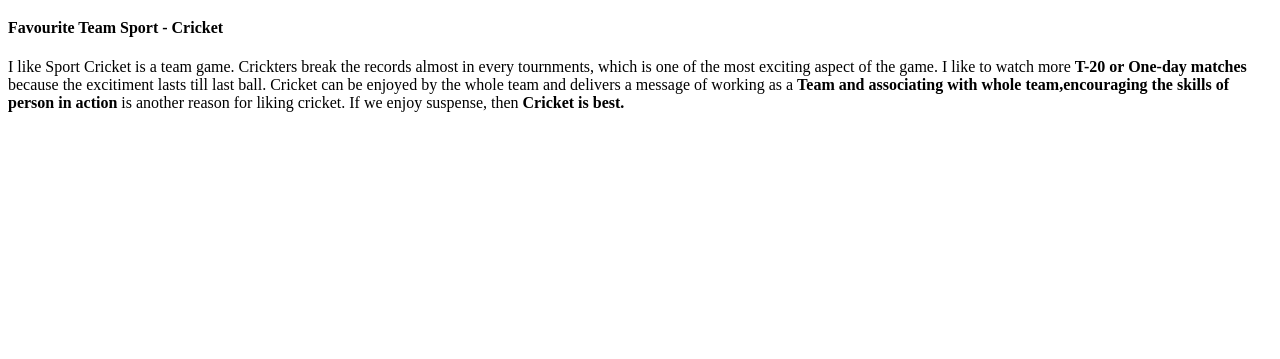
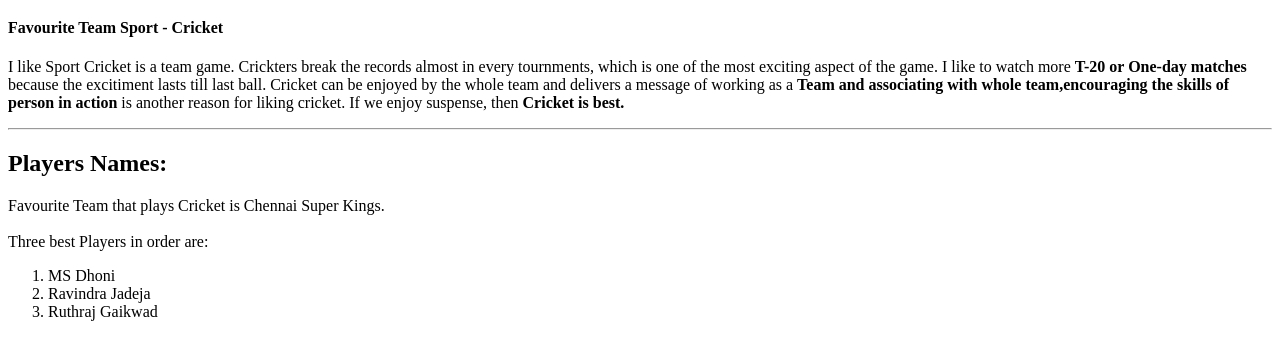
Before and after one commit to 44-563-Web-Apps-S23/44563-webapps-assignment-3-Sailaxmiveldanda, a plain HTML site: page index.html in a window 1280 px wide. Shown: the part 61-420 px from the top of the page. Drawn offline with Linux system fonts and the light colour scheme.

Commit message:
Added Ordered list

```diff
--- a/index.html
+++ b/index.html
@@ -13,5 +13,19 @@
              with whole team,encouraging the skills of person in action</b> is another reason for liking
              cricket. If we enjoy suspense, then <b>Cricket is best.</b>
             </p>
+        <hr>
+        <h2> Players Names: </h2>
+        <p> Favourite Team that plays Cricket is Chennai Super Kings.
+            <br>
+            <br>
+            Three best Players in order are:
+            <ol>
+                <li> MS Dhoni </li>
+                <li> Ravindra Jadeja </li>
+                <li> Ruthraj Gaikwad </li>
+            </ol>
+        </p>
+
+
     </body>
 </html>
```
